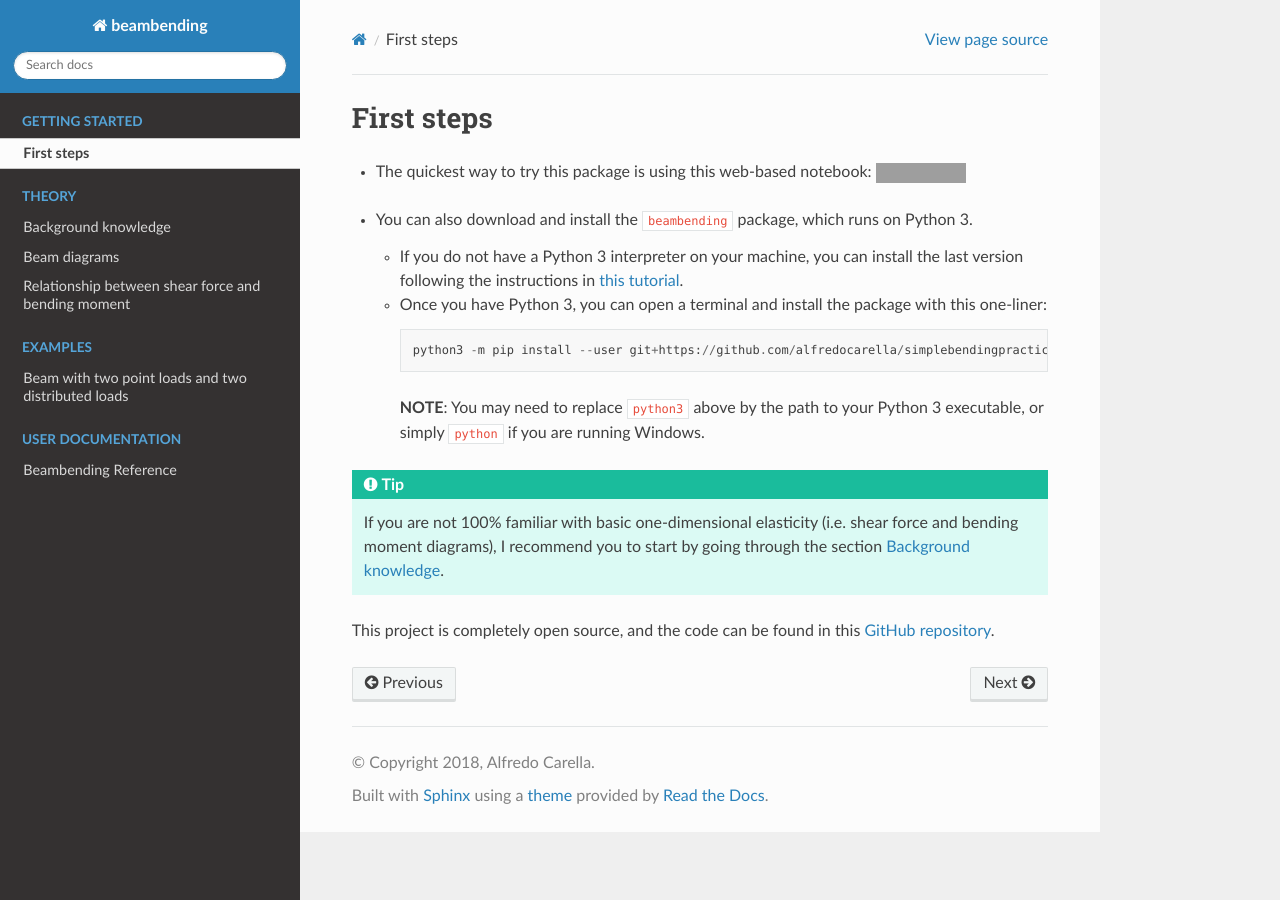
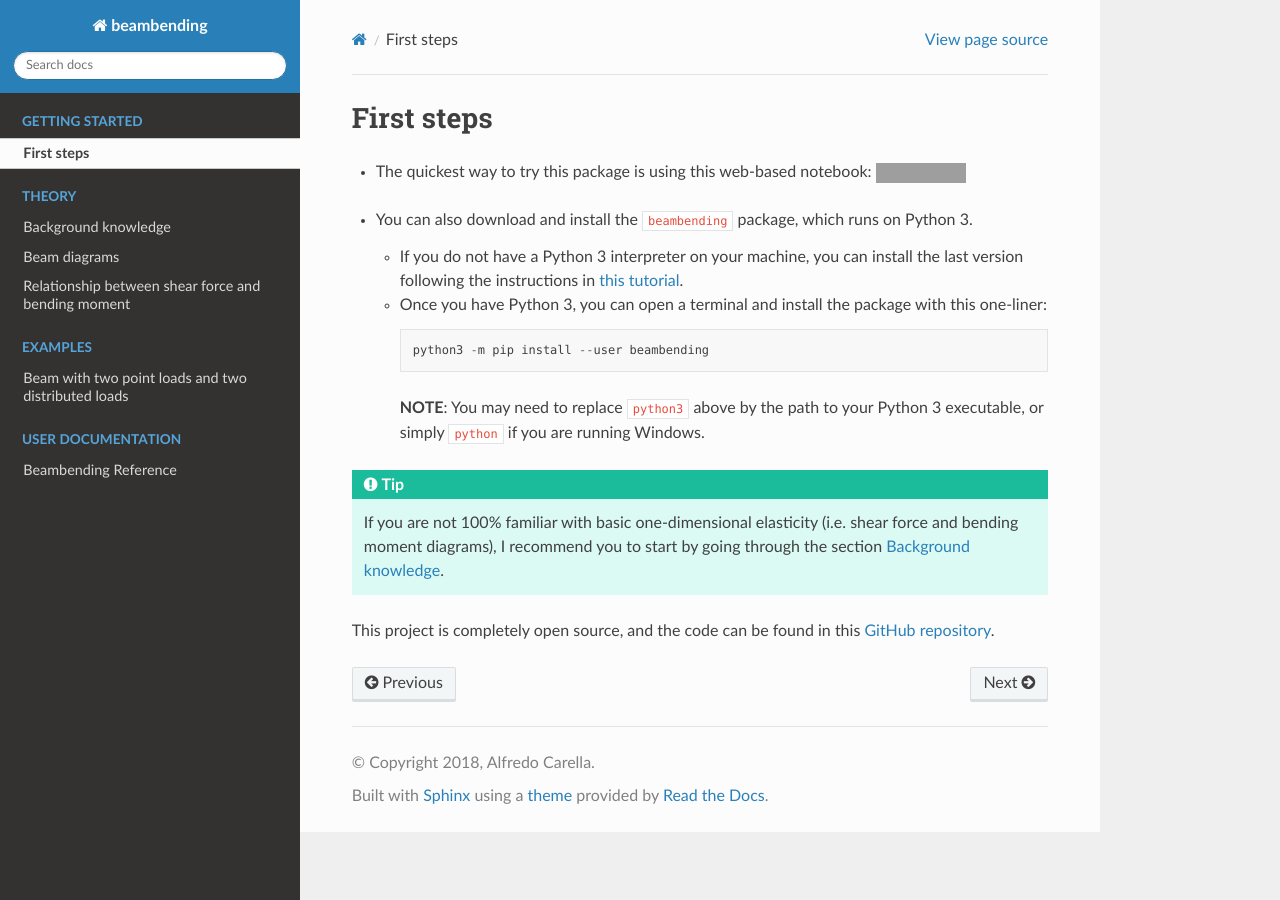
Before and after one commit to alfredocarella/simplebendingpractice, a Sphinx documentation site: the page built from docs/source/installation.rst, in a window 1280 px wide. Built offline with Sphinx 7.4.7 and the Read the Docs theme 2.0.0, drawn with Linux system fonts in a browser that asks for light colours; grey boxes are pictures that could not be loaded.

Commit message:
Change installation instructions after having uploaded the package to PyPI

```diff
--- a/docs/source/installation.rst
+++ b/docs/source/installation.rst
@@ -14,7 +14,7 @@ First steps
   * If you do not have a Python 3 interpreter on your machine, you can install the last version following the instructions in `this tutorial <https://realpython.com/installing-python/>`_.
   * Once you have Python 3, you can open a terminal and install the package with this one-liner::
 
-      python3 -m pip install --user git+https://github.com/alfredocarella/simplebendingpractice
+      python3 -m pip install --user beambending
 
     **NOTE**: You may need to replace ``python3`` above by the path to your Python 3 executable, or simply ``python`` if you are running Windows.
 
```
Also changed, not shown: README.md (+1 -1 lines).
